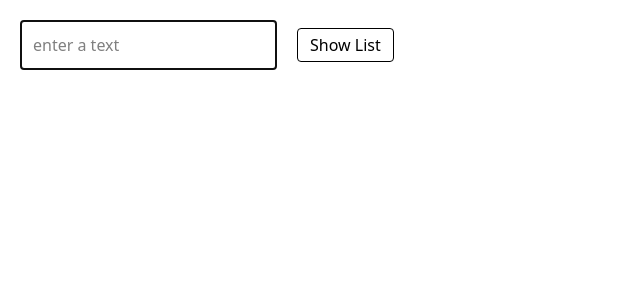
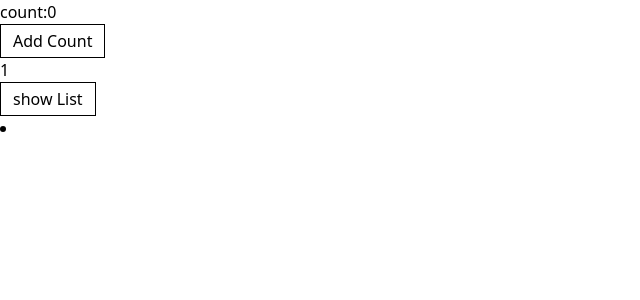
Before and after one commit to naveenkumar-sys/React-Hooks, a React (Vite) app: page / in a window 1280 px wide. Shown: the top 300 px of the page, without its empty margins (0-640 px from the left). Built offline with nearby package versions, Linux system fonts and the light colour scheme.

Commit message:
useMemo Completed

```diff
--- a/src/App.jsx
+++ b/src/App.jsx
@@ -2,12 +2,14 @@ import React from "react";
 import Hooks from "./Components/UseState";
 import UseState from "./Components/UseState";
 import UseRef from "./Components/UseRef";
+import UseMemo from "./Components/UseMemo";
 
 const App = () => {
   return (
         <div>
             {/* <UseState/> */}
-            <UseRef/>
+            {/* <UseRef/> */}
+            <UseMemo/>
         </div>
     );
 
--- /dev/null
+++ b/src/Components/UseMemo.jsx
@@ -0,0 +1,45 @@
+import React, { useMemo, useState } from "react";
+
+const UseMemo = () => {
+  //     useMemo is used to remember the result of a calculation so React doesn’t recalculate it again and again.
+  // In short:
+  // 👉 Performance optimization hook
+  const [count, setCount] = useState(0);
+  const [text, setText] = useState([]);
+
+  //   const memorize = slowProcess(count); //here when we increase the count that slowProcess fn will run but we click the show list slowProcess are also will run it will slowdown the process by avoiding this we use use memo it will works based on value
+  const calculation = useMemo(() => slowProcess(count), [count]); // here we use  useMemo hooks to avoid unnecessary re-rendering to memorize the value , here we only pass the value not function
+
+  const addCount = () => {
+    setCount((prev) => prev + 1);
+  };
+
+  const handleClick = () => {
+    setText((prev) => [...prev, "New Text"]);
+  };
+
+  return (
+    <div>
+      <h1>count:{count}</h1>
+      <button onClick={addCount} className="border px-3 py-1">
+        Add Count
+      </button>
+      <h2>{calculation}</h2>
+      <div>
+        <button onClick={handleClick} className="border px-3 py-1">
+          show List
+        </button>
+        <li>{text}</li>
+      </div>
+    </div>
+  );
+};
+
+export default UseMemo;
+
+const slowProcess = (count) => {
+  for (let i = 0; i <= 1000000; i++) {
+    console.log("processing");
+    return (count += 1);
+  }
+};
```
